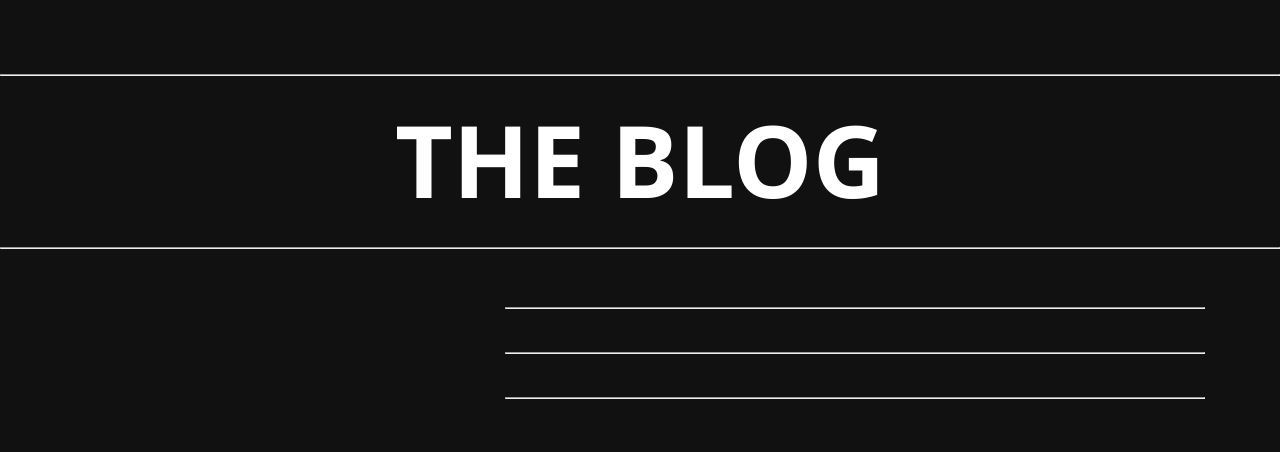
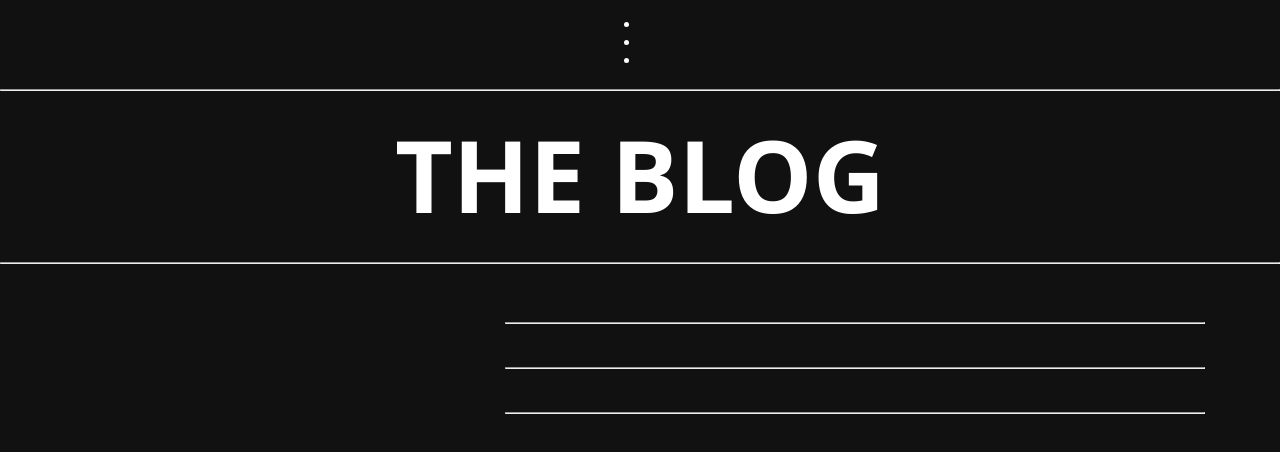
Before and after one commit to gemaquejr/angular-blog, an Angular app: page / in a window 1280 px wide. Shown: the top 452 px of the page. Built offline with nearby package versions, Linux system fonts and the light colour scheme.

Commit message:
adiciona estilo no header de home.component.css

```diff
--- a/src/app/pages/home/home.component.css
+++ b/src/app/pages/home/home.component.css
@@ -1,3 +1,9 @@
+header {
+    margin-top: 15px;
+    display: flex;
+    justify-content: center;
+}
+
 .container_articles {
     margin-top: 30px;
     display: flex;
```
